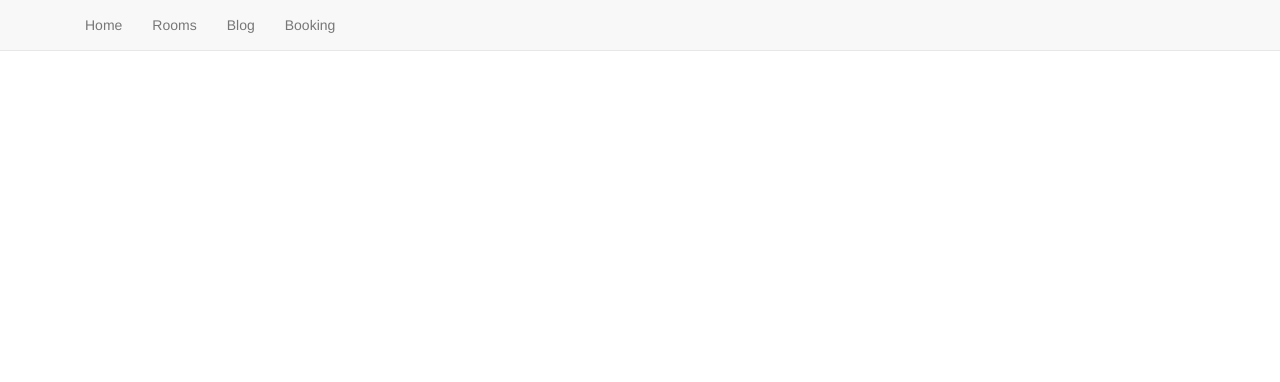
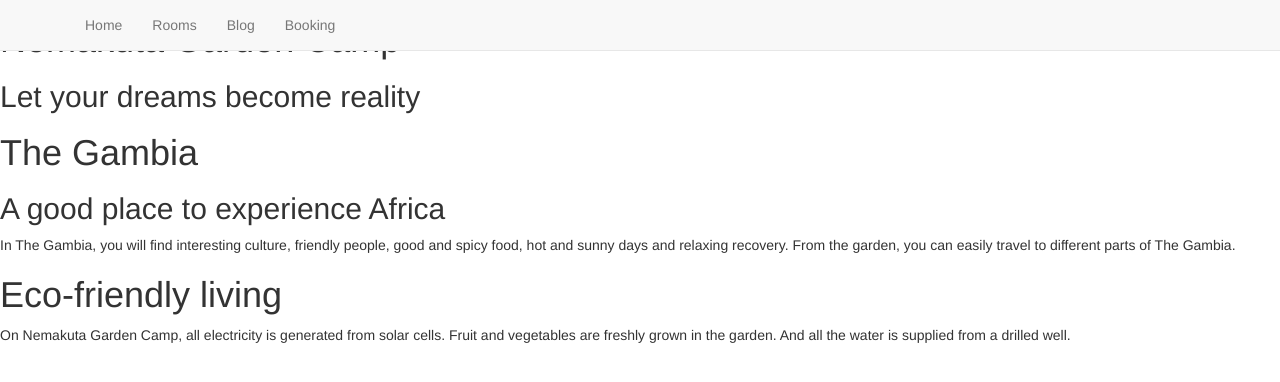
Before and after one commit to isacarnekvist/nemakuta, a Django app: page / in a window 1280 px wide. Shown: the top 382 px of the page. Run offline with Django 3.2, Linux system fonts and the light colour scheme; parts of the project's set-up code (start-up, migrations or seed data) failed here and were passed over; some libraries are stand-ins or nearby versions.

Commit message:
initial front page

```diff
--- a/src/web/templates/web/frontpage.html
+++ b/src/web/templates/web/frontpage.html
@@ -1,5 +1,29 @@
 {% extends 'base.html' %}
+{% load static %}
 
 {% block content %}
-Hello world!
+<div class="frontpage-top story">
+    <h1 class="frontpage-top-h story frontpage-top-h1">Nemakuta Garden Camp</h1>
+    <h2 class="frontpage-top-h story">Let your dreams become reality</h2>
+</div>
+
+<div class="story gambia">
+    <h1 class="story">The Gambia</h1>
+    <h2 class="story">A good place to experience Africa</h2>
+    <p class="story">
+        In The Gambia, you will find interesting culture, friendly people, good
+        and spicy food, hot and sunny days and relaxing recovery. From the garden,
+        you can easily travel to different parts of The Gambia.
+    </p>
+</div>
+
+<div class="story eco">
+    <h1 class="story">Eco-friendly living</h1>
+    <p class="story">
+        On Nemakuta Garden Camp, all electricity is generated from solar cells.
+        Fruit and vegetables are freshly grown in the garden. And all the water
+        is supplied from a drilled well.
+    </p>
+</div>
+
 {% endblock %}
```
